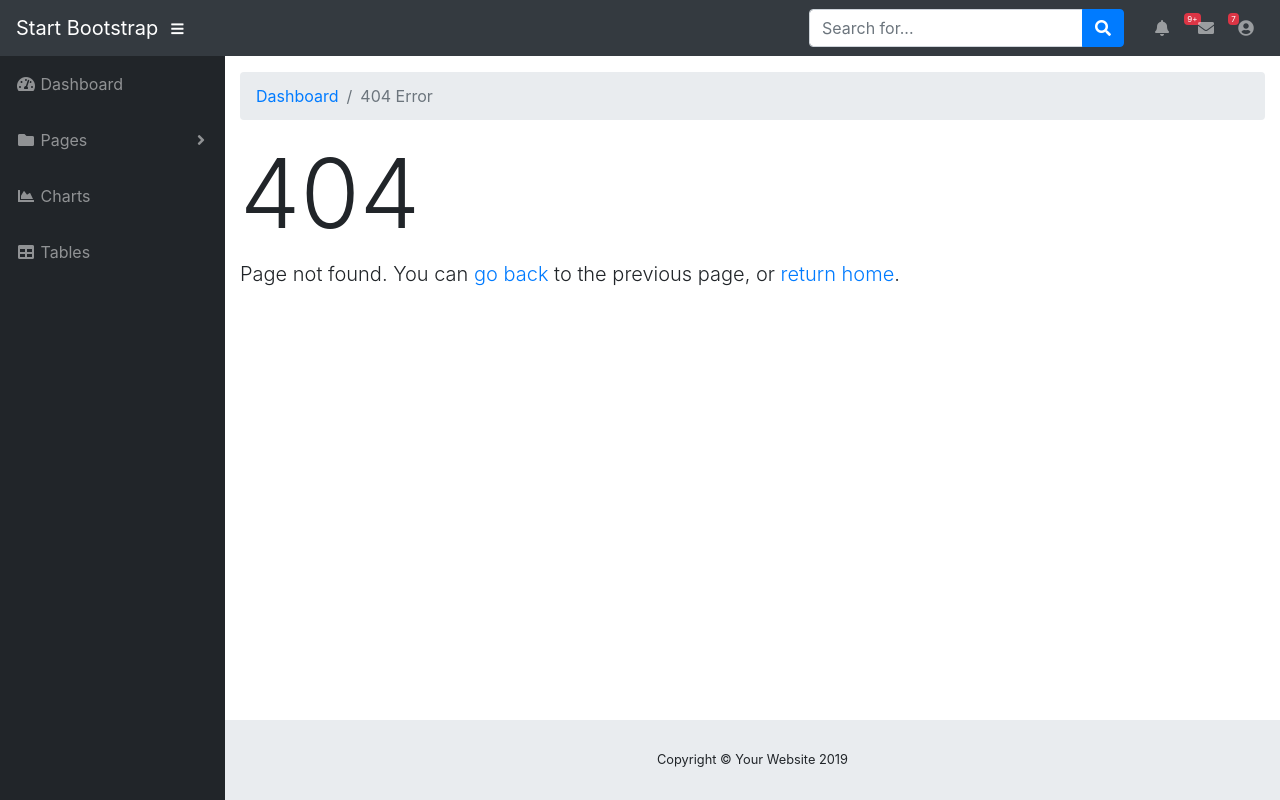
After one commit to robertdefilippi/reddit-subreddit-sentiment, a Flask app: template templates/404.html in a window 1280 px wide. The commit adds this page. Run offline with Flask 2, Linux system fonts and the light colour scheme; the template is opened without the code that fills it, so the values that code supplies are empty; parts of the project's set-up code (start-up, migrations or seed data) failed here and were passed over; some libraries are stand-ins or nearby versions.

Commit message:
Add error handling 404

```diff
--- a/app.py
+++ b/app.py
@@ -118,16 +118,19 @@ def shutdown_server():
         raise RuntimeError('Not running with the Werkzeug Server')
     func()
 
-# Templates
+# Routes
 
-# TODO: Update login screen
-@app.route('/login')
+@app.route('/')
 def login():
     return render_template("login.html")
 
-@app.route('/')
+@app.route('/dashboard')
 def homepage():
     return render_template("dashboard.html")
+
+@app.errorhandler(404)
+def not_found(error):
+    return render_template("404.html"), 404
 
 @app.route('/shutdown', methods=['GET'])
 def shutdown():
--- /dev/null
+++ b/templates/404.html
@@ -0,0 +1,199 @@
+<!DOCTYPE html>
+<html lang="en">
+
+<head>
+
+  <meta charset="utf-8">
+  <meta http-equiv="X-UA-Compatible" content="IE=edge">
+  <meta name="viewport" content="width=device-width, initial-scale=1, shrink-to-fit=no">
+  <meta name="description" content="">
+  <meta name="author" content="">
+
+  <title>SB Admin - 404 Error</title>
+
+  <!-- Custom fonts for this template-->
+  <link href="vendor/fontawesome-free/css/all.min.css" rel="stylesheet" type="text/css">
+
+  <!-- Page level plugin CSS-->
+  <link href="vendor/datatables/dataTables.bootstrap4.css" rel="stylesheet">
+
+  <!-- Custom styles for this template-->
+  <link href="css/sb-admin.css" rel="stylesheet">
+
+</head>
+
+<body id="page-top">
+
+  <nav class="navbar navbar-expand navbar-dark bg-dark static-top">
+
+    <a class="navbar-brand mr-1" href="index.html">Start Bootstrap</a>
+
+    <button class="btn btn-link btn-sm text-white order-1 order-sm-0" id="sidebarToggle" href="#">
+      <i class="fas fa-bars"></i>
+    </button>
+
+    <!-- Navbar Search -->
+    <form class="d-none d-md-inline-block form-inline ml-auto mr-0 mr-md-3 my-2 my-md-0">
+      <div class="input-group">
+        <input type="text" class="form-control" placeholder="Search for..." aria-label="Search" aria-describedby="basic-addon2">
+        <div class="input-group-append">
+          <button class="btn btn-primary" type="button">
+            <i class="fas fa-search"></i>
+          </button>
+        </div>
+      </div>
+    </form>
+
+    <!-- Navbar -->
+    <ul class="navbar-nav ml-auto ml-md-0">
+      <li class="nav-item dropdown no-arrow mx-1">
+        <a class="nav-link dropdown-toggle" href="#" id="alertsDropdown" role="button" data-toggle="dropdown" aria-haspopup="true" aria-expanded="false">
+          <i class="fas fa-bell fa-fw"></i>
+          <span class="badge badge-danger">9+</span>
+        </a>
+        <div class="dropdown-menu dropdown-menu-right" aria-labelledby="alertsDropdown">
+          <a class="dropdown-item" href="#">Action</a>
+          <a class="dropdown-item" href="#">Another action</a>
+          <div class="dropdown-divider"></div>
+          <a class="dropdown-item" href="#">Something else here</a>
+        </div>
+      </li>
+      <li class="nav-item dropdown no-arrow mx-1">
+        <a class="nav-link dropdown-toggle" href="#" id="messagesDropdown" role="button" data-toggle="dropdown" aria-haspopup="true" aria-expanded="false">
+          <i class="fas fa-envelope fa-fw"></i>
+          <span class="badge badge-danger">7</span>
+        </a>
+        <div class="dropdown-menu dropdown-menu-right" aria-labelledby="messagesDropdown">
+          <a class="dropdown-item" href="#">Action</a>
+          <a class="dropdown-item" href="#">Another action</a>
+          <div class="dropdown-divider"></div>
+          <a class="dropdown-item" href="#">Something else here</a>
+        </div>
+      </li>
+      <li class="nav-item dropdown no-arrow">
+        <a class="nav-link dropdown-toggle" href="#" id="userDropdown" role="button" data-toggle="dropdown" aria-haspopup="true" aria-expanded="false">
+          <i class="fas fa-user-circle fa-fw"></i>
+        </a>
+        <div class="dropdown-menu dropdown-menu-right" aria-labelledby="userDropdown">
+          <a class="dropdown-item" href="#">Settings</a>
+          <a class="dropdown-item" href="#">Activity Log</a>
+          <div class="dropdown-divider"></div>
+          <a class="dropdown-item" href="#" data-toggle="modal" data-target="#logoutModal">Logout</a>
+        </div>
+      </li>
+    </ul>
+
+  </nav>
+
+  <div id="wrapper">
+
+    <!-- Sidebar -->
+    <ul class="sidebar navbar-nav">
+      <li class="nav-item">
+        <a class="nav-link" href="index.html">
+          <i class="fas fa-fw fa-tachometer-alt"></i>
+          <span>Dashboard</span>
+        </a>
+      </li>
+      <li class="nav-item dropdown">
+        <a class="nav-link dropdown-toggle" href="#" id="pagesDropdown" role="button" data-toggle="dropdown" aria-haspopup="true" aria-expanded="false">
+          <i class="fas fa-fw fa-folder"></i>
+          <span>Pages</span>
+        </a>
+        <div class="dropdown-menu" aria-labelledby="pagesDropdown">
+          <h6 class="dropdown-header">Login Screens:</h6>
+          <a class="dropdown-item" href="login.html">Login</a>
+          <a class="dropdown-item" href="register.html">Register</a>
+          <a class="dropdown-item" href="forgot-password.html">Forgot Password</a>
+          <div class="dropdown-divider"></div>
+          <h6 class="dropdown-header">Other Pages:</h6>
+          <a class="dropdown-item active" href="404.html">404 Page</a>
+          <a class="dropdown-item" href="blank.html">Blank Page</a>
+        </div>
+      </li>
+      <li class="nav-item">
+        <a class="nav-link" href="charts.html">
+          <i class="fas fa-fw fa-chart-area"></i>
+          <span>Charts</span></a>
+      </li>
+      <li class="nav-item">
+        <a class="nav-link" href="tables.html">
+          <i class="fas fa-fw fa-table"></i>
+          <span>Tables</span></a>
+      </li>
+    </ul>
+
+    <div id="content-wrapper">
+
+      <div class="container-fluid">
+
+        <!-- Breadcrumbs-->
+        <ol class="breadcrumb">
+          <li class="breadcrumb-item">
+            <a href="index.html">Dashboard</a>
+          </li>
+          <li class="breadcrumb-item active">404 Error</li>
+        </ol>
+
+        <!-- Page Content -->
+        <h1 class="display-1">404</h1>
+        <p class="lead">Page not found. You can
+          <a href="javascript:history.back()">go back</a>
+          to the previous page, or
+          <a href="index.html">return home</a>.</p>
+
+      </div>
+      <!-- /.container-fluid -->
+
+      <!-- Sticky Footer -->
+      <footer class="sticky-footer">
+        <div class="container my-auto">
+          <div class="copyright text-center my-auto">
+            <span>Copyright © Your Website 2019</span>
+          </div>
+        </div>
+      </footer>
+
+    </div>
+    <!-- /.content-wrapper -->
+
+  </div>
+  <!-- /#wrapper -->
+
+  <!-- Scroll to Top Button-->
+  <a class="scroll-to-top rounded" href="#page-top">
+    <i class="fas fa-angle-up"></i>
+  </a>
+
+  <!-- Logout Modal-->
+  <div class="modal fade" id="logoutModal" tabindex="-1" role="dialog" aria-labelledby="exampleModalLabel" aria-hidden="true">
+    <div class="modal-dialog" role="document">
+      <div class="modal-content">
+        <div class="modal-header">
+          <h5 class="modal-title" id="exampleModalLabel">Ready to Leave?</h5>
+          <button class="close" type="button" data-dismiss="modal" aria-label="Close">
+            <span aria-hidden="true">×</span>
+          </button>
+        </div>
+        <div class="modal-body">Select "Logout" below if you are ready to end your current session.</div>
+        <div class="modal-footer">
+          <button class="btn btn-secondary" type="button" data-dismiss="modal">Cancel</button>
+          <a class="btn btn-primary" href="login.html">Logout</a>
+        </div>
+      </div>
+    </div>
+  </div>
+
+  <!-- Bootstrap core JavaScript-->
+  <script src="vendor/jquery/jquery.min.js"></script>
+  <script src="vendor/bootstrap/js/bootstrap.bundle.min.js"></script>
+
+  <!-- Core plugin JavaScript-->
+  <script src="vendor/jquery-easing/jquery.easing.min.js"></script>
+
+  <!-- Custom scripts for all pages-->
+  <script src="js/sb-admin.min.js"></script>
+
+</body>
+
+</html>
--- a/templates/dashboard.html
+++ b/templates/dashboard.html
@@ -9,7 +9,7 @@
   <meta name="description" content="">
   <meta name="author" content="">
 
-  <title>Reddit Sentiment Graphs</title>
+  <title>Reddit Sentiment</title>
 
   <link rel="stylesheet" href="https://maxcdn.bootstrapcdn.com/bootstrap/4.0.0/css/bootstrap.min.css"
     integrity="sha384-Gn5384xqQ1aoWXA+058RXPxPg6fy4IWvTNh0E263XmFcJlSAwiGgFAW/dAiS6JXm" crossorigin="anonymous">
--- a/templates/login.html
+++ b/templates/login.html
@@ -9,7 +9,7 @@
   <meta name="description" content="">
   <meta name="author" content="">
 
-  <title>Login</title>
+  <title>Reddit Sentiment - Login</title>
 
   <link rel="stylesheet" href="https://maxcdn.bootstrapcdn.com/bootstrap/4.0.0/css/bootstrap.min.css"
   integrity="sha384-Gn5384xqQ1aoWXA+058RXPxPg6fy4IWvTNh0E263XmFcJlSAwiGgFAW/dAiS6JXm" crossorigin="anonymous">
@@ -52,7 +52,6 @@
         </form>
         <div class="text-center">
           <a class="d-block small mt-3" href="register.html">Register an Account</a>
-          <a class="d-block small" href="forgot-password.html">Forgot Password?</a>
         </div>
       </div>
     </div>
```
Also changed, not shown: sql/create_sentiment_users.sql (added, +8 -0 lines), templates/register.html (added, +85 -0 lines).
